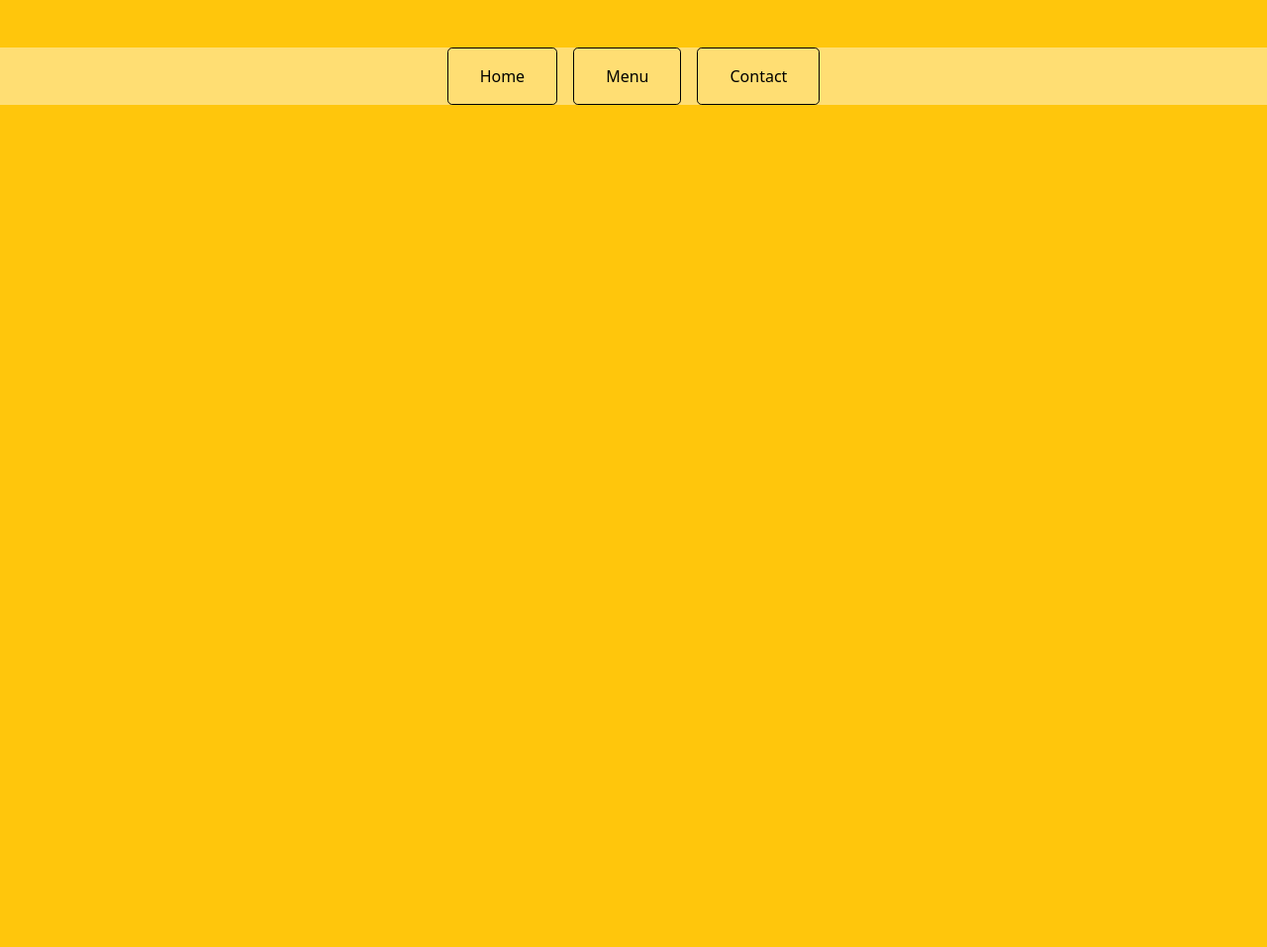
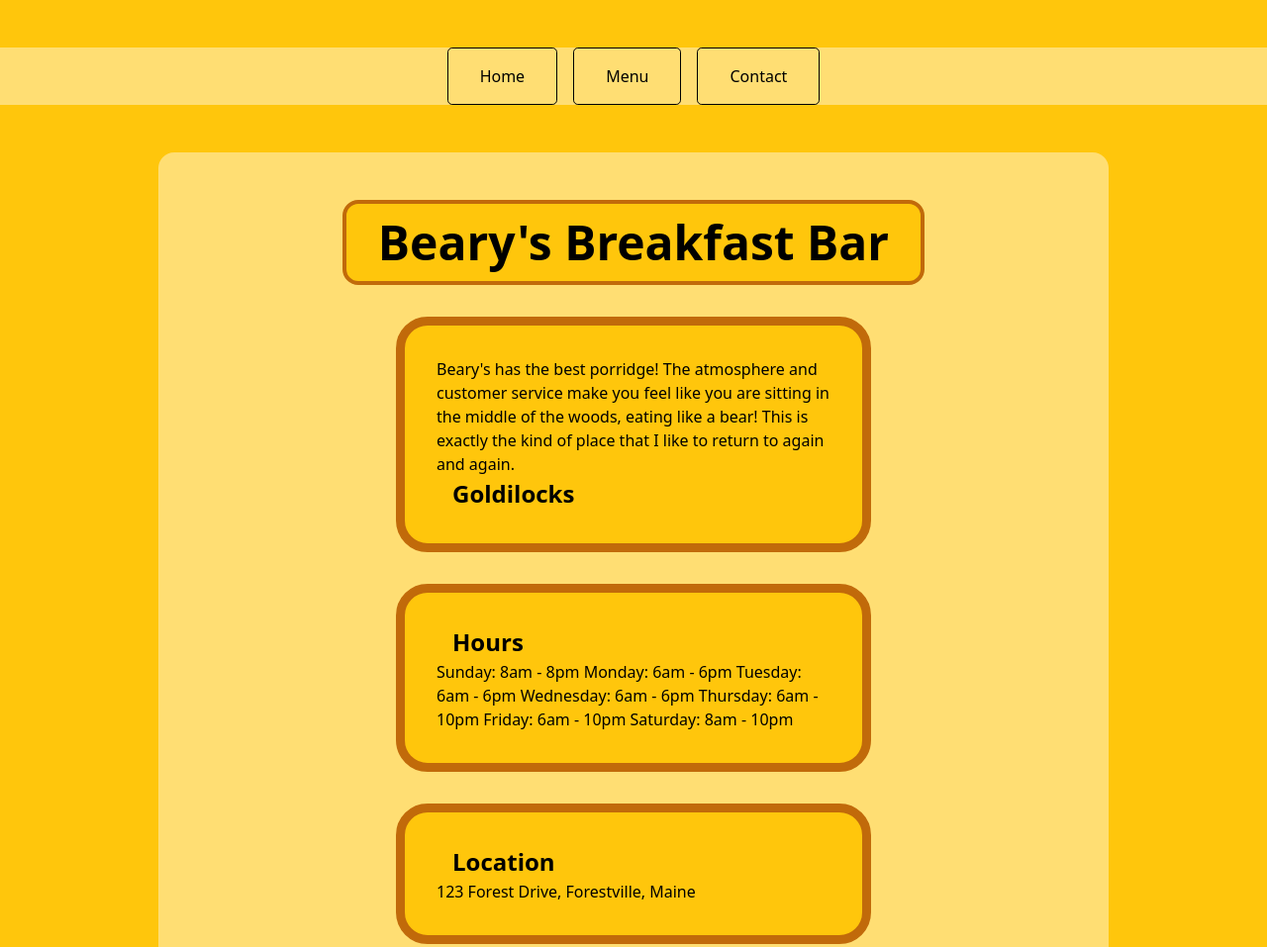
Before and after one commit to dmytroivanchuk/odin-restaurant-page, a website built with webpack: page src/index/index.html in a window 1280 px wide. Shown: the top 957 px of the page at 99% size. Before the commit the page ends 800 px from the top, so only its background shows below. Built offline with nearby package versions, Linux system fonts and the light colour scheme.

Commit message:
feat: configure home page

```diff
--- /dev/null
+++ b/src/home/home.css
@@ -0,0 +1,33 @@
+.info-container {
+  display: flex;
+  flex-direction: column;
+  align-items: center;
+  gap: 2rem;
+
+  .name {
+    font-size: 3rem;
+    border: 0.3rem solid #c16a0a;
+    border-radius: 1rem;
+    padding: 0.2rem 2rem;
+    background-color: #ffc60c;
+    font-weight: 700;
+  }
+
+  .description,
+  .hours,
+  .location {
+    width: 30rem;
+    background-color: #ffc60c;
+    padding: 2rem;
+    border: 0.6rem solid #c16a0a;
+    border-radius: 2rem;
+  }
+
+  .author,
+  .hours-title,
+  .location-title {
+    font-weight: 700;
+    font-size: 1.5rem;
+    padding-left: 1rem;
+  }
+}
--- /dev/null
+++ b/src/home/home.js
@@ -0,0 +1,68 @@
+import { content } from "../index/index.js";
+import "./home.css";
+
+export default function configureHome() {
+  configureName();
+  configureInfoContainer();
+  configureDescription();
+  configureHours();
+  configureLocation();
+}
+
+const infoContainer = document.createElement("div");
+
+function configureInfoContainer() {
+  infoContainer.classList.add("info-container");
+  content.appendChild(infoContainer);
+}
+
+function configureName() {
+  const name = document.createElement("h2");
+  name.textContent = "Beary's Breakfast Bar";
+  name.classList.add("name");
+  infoContainer.appendChild(name);
+}
+
+function configureDescription() {
+  const description = document.createElement("div");
+  description.classList.add("description");
+  const review = document.createElement("p");
+  review.classList.add("review");
+  review.textContent =
+    "Beary's has the best porridge! The atmosphere and customer service make you feel like you are sitting in the middle of the woods, eating like a bear! This is exactly the kind of place that I like to return to again and again.";
+  const author = document.createElement("h4");
+  author.textContent = "Goldilocks";
+  author.classList.add("author");
+  description.appendChild(review);
+  description.appendChild(author);
+  infoContainer.appendChild(description);
+}
+
+function configureHours() {
+  const hours = document.createElement("div");
+  hours.classList.add("hours");
+  const hoursTitle = document.createElement("h3");
+  hoursTitle.textContent = "Hours";
+  hoursTitle.classList.add("hours-title");
+  const schedule = document.createElement("p");
+  schedule.classList.add("schedule");
+  schedule.textContent =
+    "Sunday: 8am - 8pm\nMonday: 6am - 6pm\nTuesday: 6am - 6pm\nWednesday: 6am - 6pm\nThursday: 6am - 10pm\nFriday: 6am - 10pm\nSaturday: 8am - 10pm";
+  hours.appendChild(hoursTitle);
+  hours.appendChild(schedule);
+  infoContainer.appendChild(hours);
+}
+
+function configureLocation() {
+  const location = document.createElement("div");
+  location.classList.add("location");
+  const locationTitle = document.createElement("h3");
+  locationTitle.classList.add("location-title");
+  locationTitle.textContent = "Location";
+  const address = document.createElement("p");
+  address.classList.add("address");
+  address.textContent = "123 Forest Drive, Forestville, Maine";
+  location.appendChild(locationTitle);
+  location.appendChild(address);
+  infoContainer.appendChild(location);
+}
--- a/src/index/index.css
+++ b/src/index/index.css
@@ -1,9 +1,13 @@
 body {
   background-color: #ffc60c;
+  display: flex;
+  flex-direction: column;
+  gap: 3rem;
+  padding-top: 3rem;
+  padding-bottom: 3rem;
 
   header {
     background-color: #ffde73;
-    margin-top: 3rem;
     display: flex;
     justify-content: center;
 
@@ -21,5 +25,10 @@ body {
 
   #content {
     background-color: #ffde73;
+    width: 80%;
+    max-width: 60rem;
+    padding: 3rem 4rem;
+    align-self: center;
+    border-radius: 1rem;
   }
 }
--- a/src/index/index.js
+++ b/src/index/index.js
@@ -1,5 +1,11 @@
 import "./preflight.css";
 import "./index.css";
+import configureHome from "../home/home.js";
+
+export const content = document.createElement("div");
+
+configureIndex();
+configureHome();
 
 function configureIndex() {
   const body = document.querySelector("body");
@@ -12,7 +18,6 @@ function configureIndex() {
   const contactButton = document.createElement("button");
   contactButton.textContent = "Contact";
 
-  const content = document.createElement("div");
   content.id = "content";
 
   nav.appendChild(homeButton);
@@ -22,5 +27,3 @@ function configureIndex() {
   body.appendChild(header);
   body.appendChild(content);
 }
-
-configureIndex();
```
